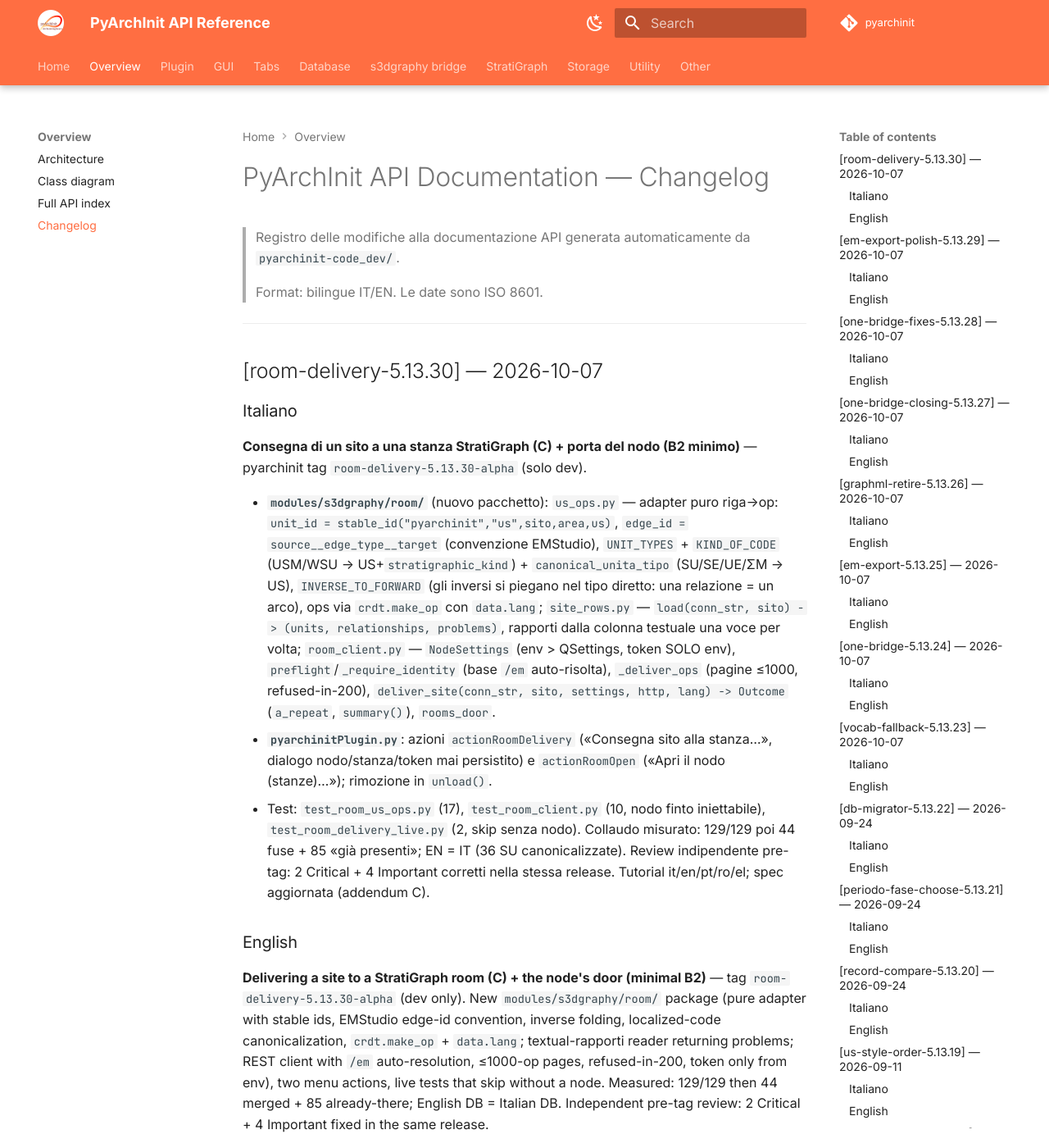
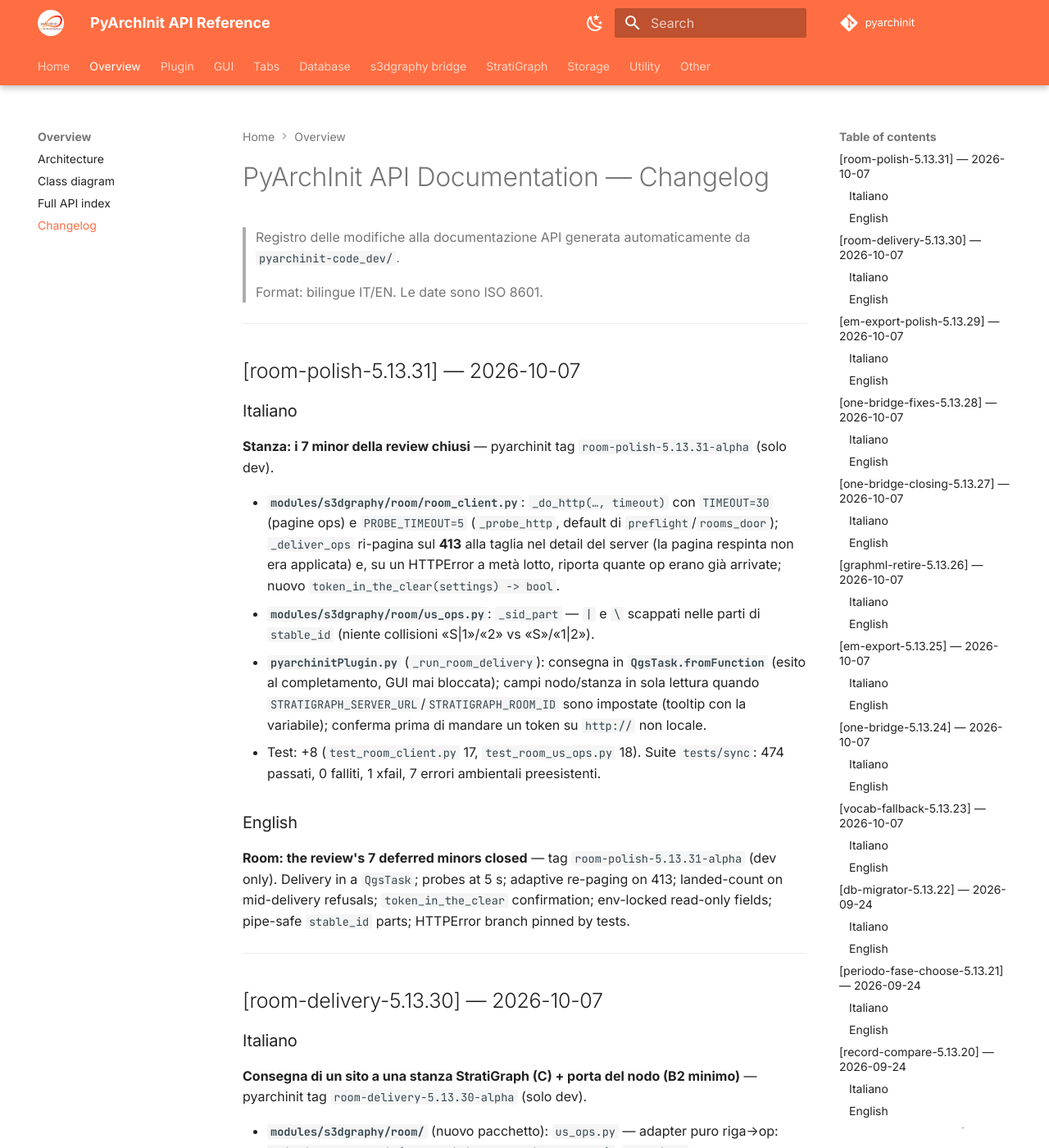
Before and after one commit to enzococca/pyarchinit-api-docs, an MkDocs documentation site: the page built from docs/CHANGELOG.md, in a window 1280 px wide and 1400 px high. Shown: the whole window at 82% size. Built offline with MkDocs 1.6.1 and Material for MkDocs 9.7.7, drawn with Linux system fonts in a browser that asks for light colours; comment, search, counter and statistics services are not loaded.

Commit message:
docs(changelog): room-polish-5.13.31-alpha — QgsTask, pagine adattive, token in chiaro — IT+EN

```diff
--- a/docs/CHANGELOG.md
+++ b/docs/CHANGELOG.md
@@ -4,6 +4,23 @@
 > da `pyarchinit-code_dev/`.
 >
 > Format: bilingue IT/EN. Le date sono ISO 8601.
+
+---
+
+## [room-polish-5.13.31] — 2026-10-07
+
+### Italiano
+
+**Stanza: i 7 minor della review chiusi** — pyarchinit tag `room-polish-5.13.31-alpha` (solo dev).
+
+- **`modules/s3dgraphy/room/room_client.py`**: `_do_http(…, timeout)` con `TIMEOUT=30` (pagine ops) e `PROBE_TIMEOUT=5` (`_probe_http`, default di `preflight`/`rooms_door`); `_deliver_ops` ri-pagina sul **413** alla taglia nel detail del server (la pagina respinta non era applicata) e, su un HTTPError a metà lotto, riporta quante op erano già arrivate; nuovo `token_in_the_clear(settings) -> bool`.
+- **`modules/s3dgraphy/room/us_ops.py`**: `_sid_part` — `|` e `\` scappati nelle parti di `stable_id` (niente collisioni «S|1»/«2» vs «S»/«1|2»).
+- **`pyarchinitPlugin.py`** (`_run_room_delivery`): consegna in **`QgsTask.fromFunction`** (esito al completamento, GUI mai bloccata); campi nodo/stanza in sola lettura quando `STRATIGRAPH_SERVER_URL`/`STRATIGRAPH_ROOM_ID` sono impostate (tooltip con la variabile); conferma prima di mandare un token su `http://` non locale.
+- Test: +8 (`test_room_client.py` 17, `test_room_us_ops.py` 18). Suite `tests/sync`: 474 passati, 0 falliti, 1 xfail, 7 errori ambientali preesistenti.
+
+### English
+
+**Room: the review's 7 deferred minors closed** — tag `room-polish-5.13.31-alpha` (dev only). Delivery in a `QgsTask`; probes at 5 s; adaptive re-paging on 413; landed-count on mid-delivery refusals; `token_in_the_clear` confirmation; env-locked read-only fields; pipe-safe `stable_id` parts; HTTPError branch pinned by tests.
 
 ---
 
```
